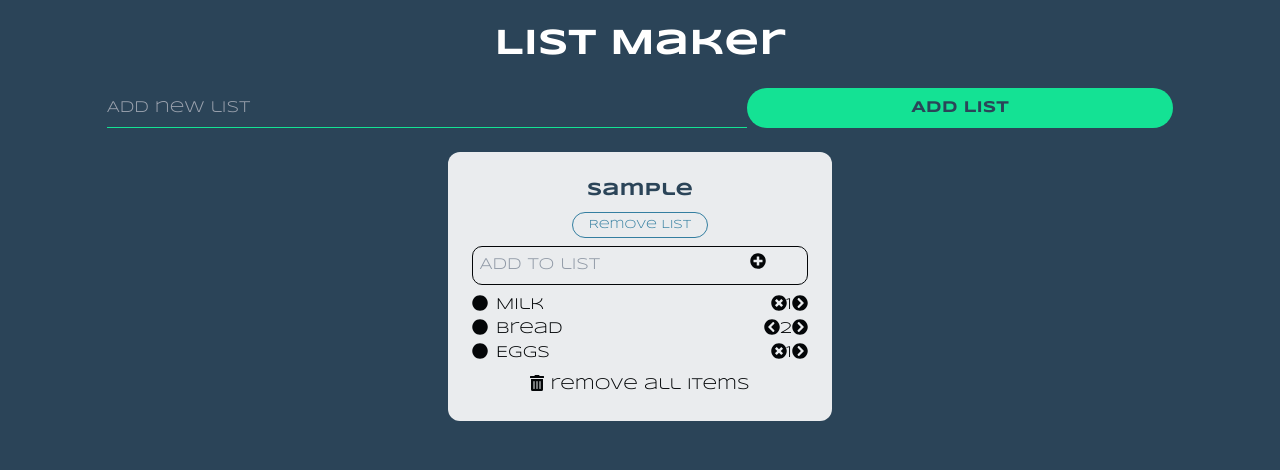
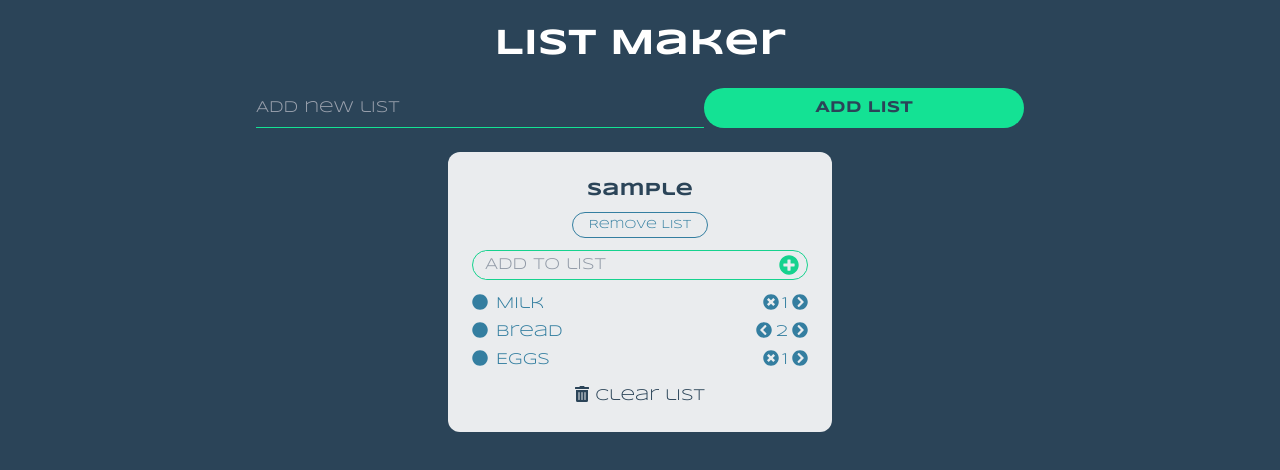
Before and after one commit to robertgbaptista/grocery-list, a React (Create React App) app: page / in a window 1280 px wide. Both pictures are taken after typing "Sample" into the empty fields and a click on the button "Add List". Shown: the top 470 px of the page. Built offline with nearby package versions, Linux system fonts and the light colour scheme.

Commit message:
added styling to list, items, new items and buttons

```diff
--- a/src/Components/AddList.js
+++ b/src/Components/AddList.js
@@ -36,7 +36,7 @@ function AddList() {
     return (
         <div>
             <form className="flex flex-row justify-center" onSubmit={addNewList}>
-                <input className="w-1/2 bg-transparent border-b border-accent text-white
+                <input className="w-1/2 md:w-5/12 max-w-md bg-transparent border-b border-accent text-white
                 focus:bg-transparent focus:outline-none"
                     type="text"
                     name="item"
@@ -46,17 +46,14 @@ function AddList() {
                     onChange={addListName}
                     autoComplete="off"
                 />
-                <button type="submit" className="w-1/3 p-2 bg-accent text-primary font-bold rounded-full">
+                <button type="submit" className="w-1/3 md:w-3/12 max-w-sm p-2 bg-accent text-primary font-bold rounded-full">
                     Add List
                 </button>
             </form>
 
             <div>
-                {/* <div className="text-center">
-                    <h3 className="text-center">{listName}</h3>
-                </div> */}
 
-                <div className="flex space-x-4 text-center">
+                <div className="flex flex column flex-wrap space-x-4 text-center">
                     {listGroup}
                 </div>
 
--- a/src/Components/Items.js
+++ b/src/Components/Items.js
@@ -1,8 +1,6 @@
 import { faCheckCircle, faChevronCircleLeft, faChevronCircleRight, faCircle, faTimesCircle } from '@fortawesome/free-solid-svg-icons';
 import { FontAwesomeIcon } from '@fortawesome/react-fontawesome';
 import React from 'react';
-
-import '../styles/Item.css';
 
 function Items(props) {
     const { listItem,
@@ -28,7 +26,7 @@ function Items(props) {
     }
 
     return (
-        <li className="item-container">
+        <li className="flex list-none my-1 text-secondary">
 
             <div className="item" onClick={handleToggleClick}>
                 {listItem.isSelected ?
@@ -54,7 +52,7 @@ function Items(props) {
                         <FontAwesomeIcon icon={faChevronCircleLeft} onClick={handleDecreaseClick} />
                     </button>
                 }
-                <span>{listItem.quantity}</span>
+                <span className="mx-1">{listItem.quantity}</span>
                 <button>
                     <FontAwesomeIcon icon={faChevronCircleRight} onClick={handleIncreaseClick} />
                 </button>
--- a/src/Components/List.js
+++ b/src/Components/List.js
@@ -69,8 +69,8 @@ function List(props) {
                                 decreaseQuantity={decreaseQuantity} />
                             })
                         }
-                        <button className="clear-list mt-2" onClick={clearList}>
-                            <FontAwesomeIcon icon={faTrashAlt} /> remove all items
+                        <button className="clear-list mt-2 text-primary" onClick={clearList}>
+                            <FontAwesomeIcon icon={faTrashAlt} /> clear list
                         </button>
                     </ul>
 
--- a/src/Components/NewItem.js
+++ b/src/Components/NewItem.js
@@ -1,8 +1,6 @@
 import { faPlusCircle } from '@fortawesome/free-solid-svg-icons';
 import { FontAwesomeIcon } from '@fortawesome/react-fontawesome';
 import React, { useState } from 'react';
-
-import '../styles/NewItem.css';
 
 function NewItem(props) {
     const [ item, setItem ] = useState('');
@@ -27,15 +25,16 @@ function NewItem(props) {
     }
 
     return (
-        <div className="add-item-box mb-2">
+        <div className="flex justify-center my-1 mb-3 border rounded-full
+        border-accent">
             <input
                 type="text"
-                className="add-item"
+                className="w-5/6 mx-3 focus:outline-none"
                 placeholder="Add to list"
                 value={item}
                 onChange={handleTextChange}
             />
-            <FontAwesomeIcon icon={faPlusCircle} className="add-icon" onClick={handleSubmit} />
+            <FontAwesomeIcon icon={faPlusCircle} className="mx-2 my-1 text-xl text-accent" onClick={handleSubmit} />
         </div>
     )
 }
--- a/src/styles/Item.css
+++ /dev/null
@@ -1,5 +0,0 @@
-.item-container {
-    list-style: none;
-    display: flex;
-    flex-direction: row;
-}
--- a/src/styles/NewItem.css
+++ /dev/null
@@ -1,15 +0,0 @@
-.add-item-box {
-    border: 1px solid black;
-    border-radius: 10px;
-    display: flex;
-    flex-direction: row;
-    justify-items: center;
-}
-
-.add-item {
-    border: none;
-}
-
-.add-item, .add-icon {
-    margin: 0.4rem;
-}
```
